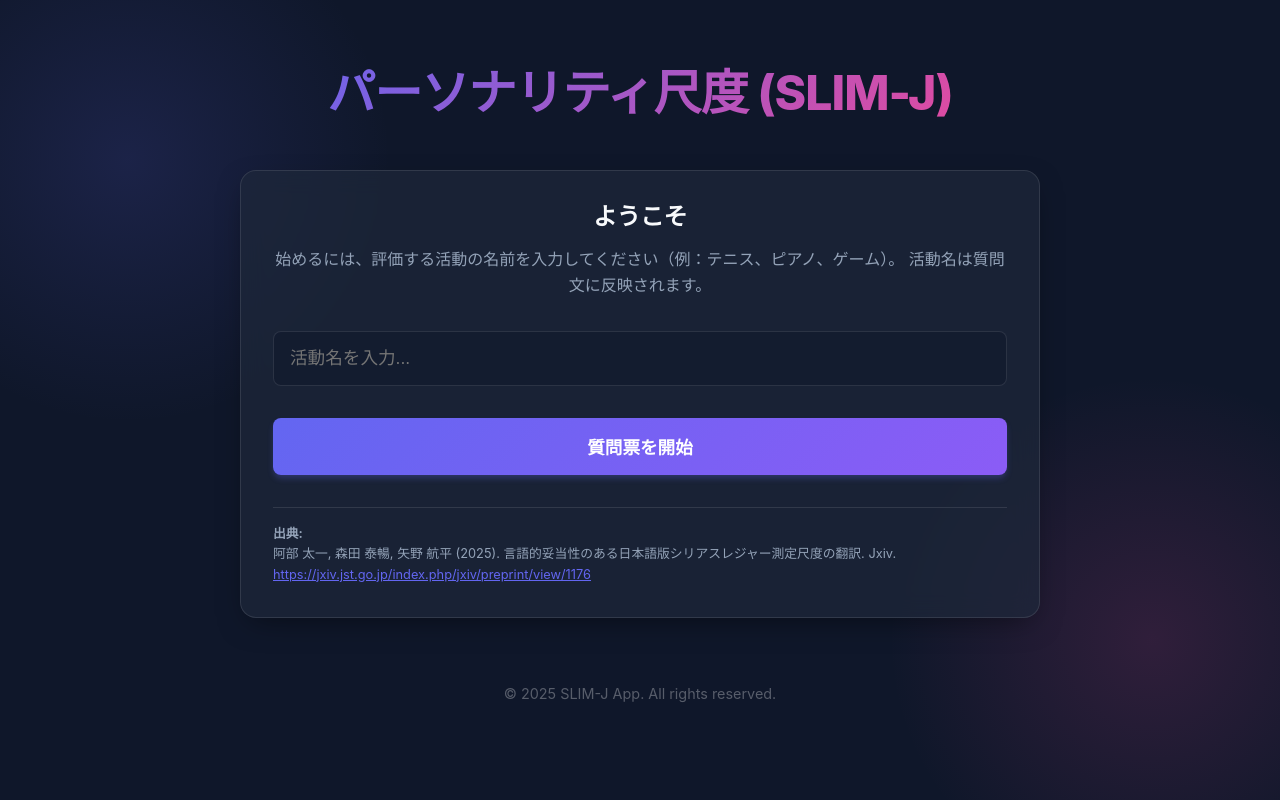
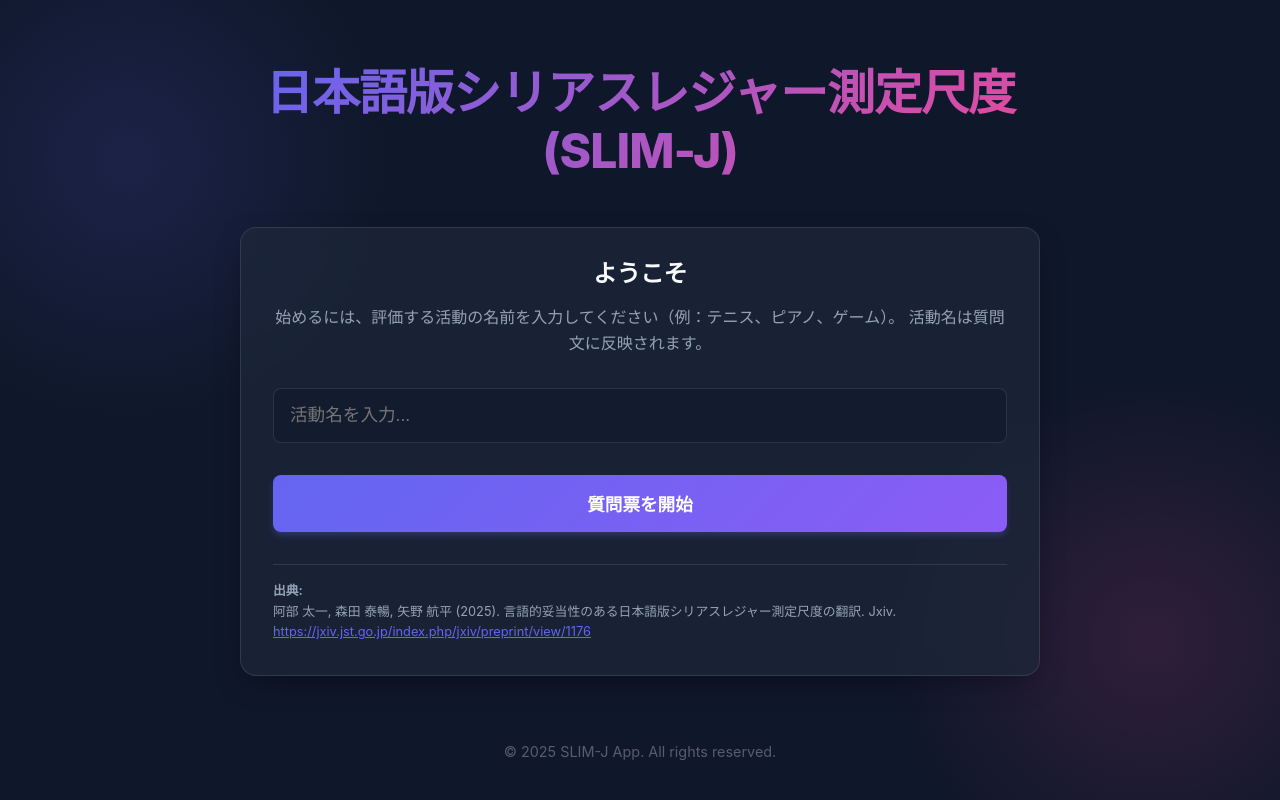
Before and after one commit to takatobi002/SLIM-J_WEB_app, a React (Vite) app: page / in a window 1280 px wide. Built offline with nearby package versions, Linux system fonts and the light colour scheme.

Commit message:
docs: タイトルの変更

```diff
--- a/src/App.jsx
+++ b/src/App.jsx
@@ -62,7 +62,7 @@ function App() {
   return (
     <div className="container">
       <header style={{ marginBottom: '3rem', marginTop: '2rem' }}>
-        <h1>パーソナリティ尺度 (SLIM-J) {activityName && `(${activityName})`}</h1>
+        <h1>日本語版シリアスレジャー測定尺度 (SLIM-J) {activityName && `(${activityName})`}</h1>
       </header>
 
       <main>
```
